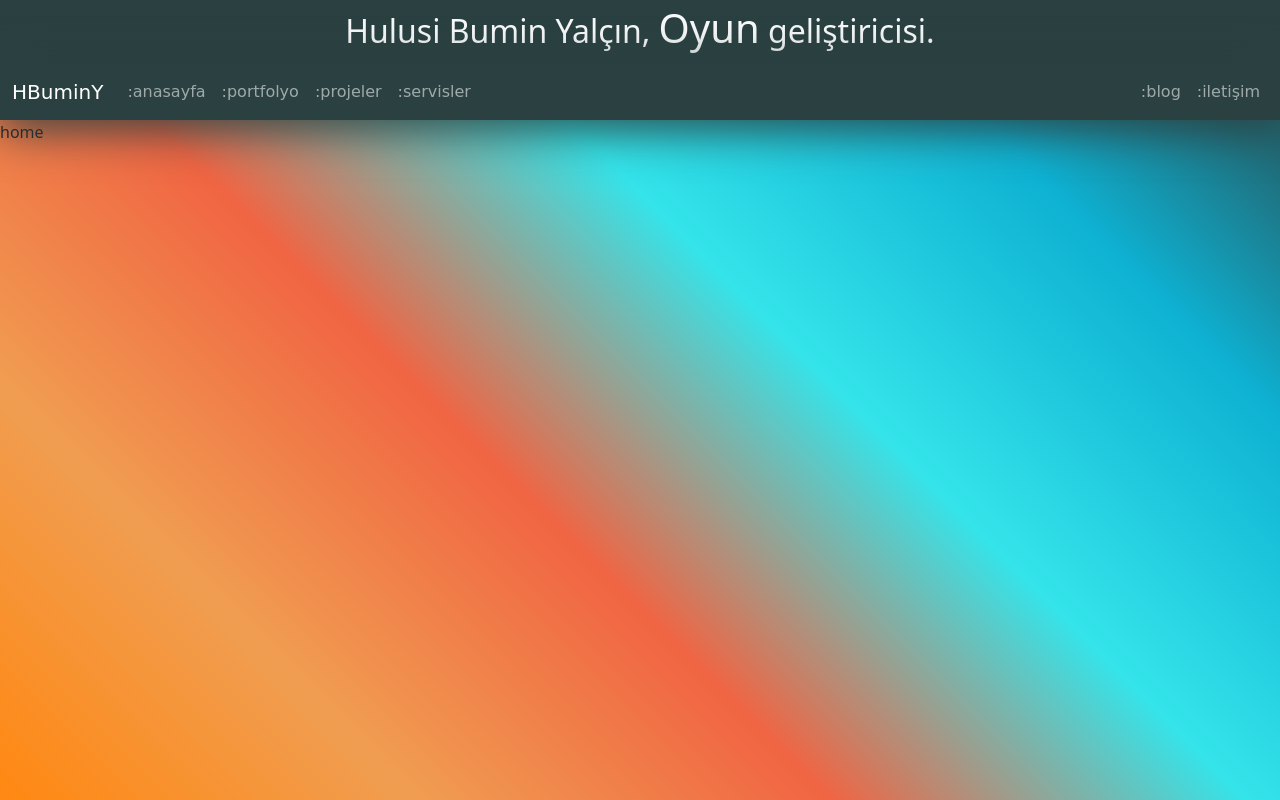
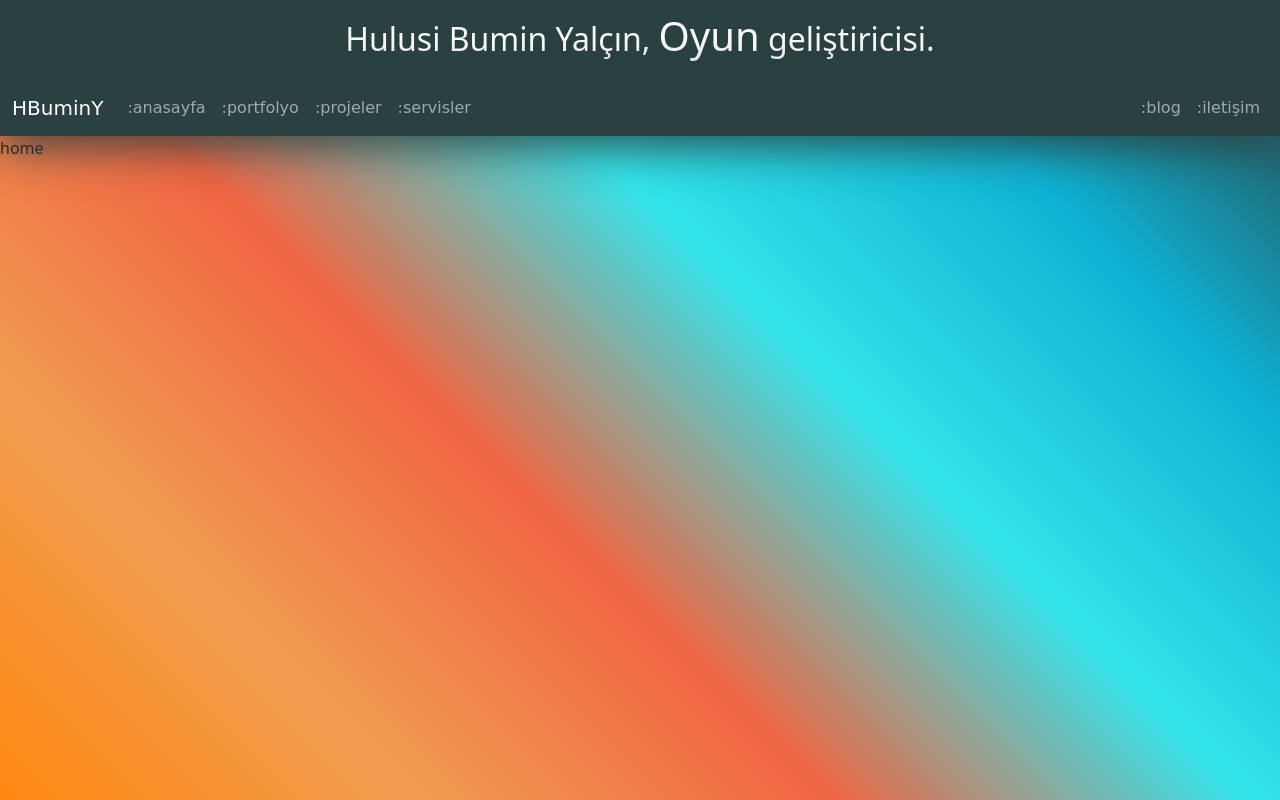
Before and after one commit to HBuminY/I, a plain HTML site: page docs/index.html in a window 1280 px wide. Drawn offline with nearby package versions, Linux system fonts and the light colour scheme; a web font is replaced by a local one.

Commit message:
fixed sumthn

```diff
--- a/docs/index.css
+++ b/docs/index.css
@@ -25,4 +25,8 @@ body {
   -webkit-box-shadow: 0 0.5rem 3rem #2b4141ff !important;
           box-shadow: 0 0.5rem 3rem #2b4141ff !important;
 }
+
+.hr-5 {
+  height: 5rem;
+}
 /*# sourceMappingURL=index.css.map */
--- a/docs/index.html
+++ b/docs/index.html
@@ -18,7 +18,7 @@
 </head>
 
 <body>
-    <div class="container-fluid text-light p-1 bg-slategray">
+    <div class=" hr-5 container-fluid text-light p-1 bg-slategray">
         <div class="d-flex justify-content-around align-items-center h-100">
             <h2 class="text-center">
                 Hulusi Bumin Yalçın,
@@ -42,7 +42,7 @@
                 <ul class="navbar-nav me-auto mb-2 mb-lg-0 w-100">
 
                     <li class="nav-item">
-                        <a id="btn-0" onclick="goto(0);" class="nav-link active" aria-current="page" href="#">:anasayfa</a>
+                        <a id="btn-0" onclick="goto(0);" class="nav-link active" href="#">:anasayfa</a>
                     </li>
 
                     <li class="nav-item">
--- a/docs/index.js
+++ b/docs/index.js
@@ -62,14 +62,17 @@ function loadPage(href) {
     return xmlhttp.responseText;
 };
 
-let activeBtn = document.getElementById("btn-0")
+let activeBtn = document.getElementById("btn-0");
+
 function goto(btn_no){
     let contDiv = document.getElementById('content');
     contDiv.innerHTML = loadPage("./contents/"+contents[btn_no]);
     //
     let btn = document.getElementById(`btn-${btn_no}`);
     btn.setAttribute("class","nav-link active");
+    btn.setAttribute("aria-current","page");
     activeBtn.setAttribute("class","nav-link");
+    btn.setAttribute("aria-current","false");
     activeBtn = btn;
 };
 
```
Also changed, not shown: 1 other file.
